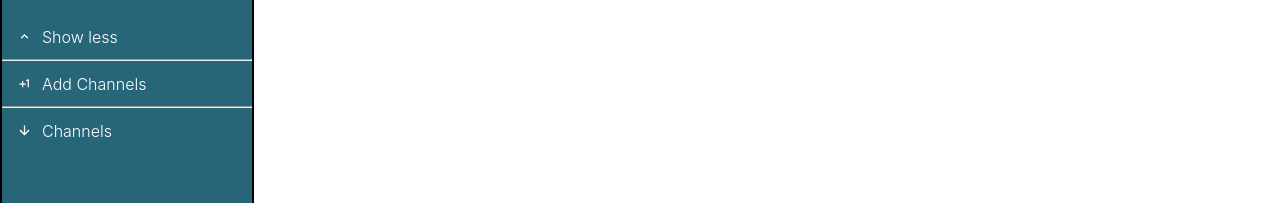
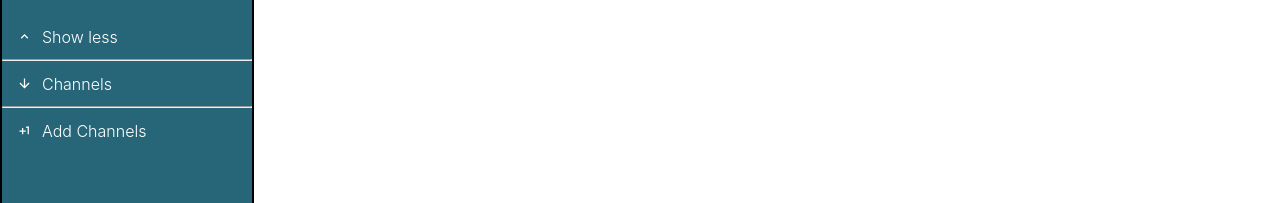
Before and after one commit to adjacentdata/ZipChat, a React (Create React App) app: page / in a window 1280 px wide. Shown: the part 357-560 px from the top of the page. Built offline with nearby package versions, Linux system fonts and the light colour scheme; no server answers.

Commit message:
fixed Sidebar DB

```diff
--- a/src/sidebar/Options.js
+++ b/src/sidebar/Options.js
@@ -1,5 +1,6 @@
 import React from 'react'
 import styled from 'styled-components'
+import { database } from '../firebase_console'
 
 const OptionsWrapper = styled.div`
     display: flex;
@@ -25,12 +26,15 @@ const SidebarOption = styled.div`
 `
 
 function Options({addChannel, Icon, text}) {
-    const handleChannel = () =>{
+    const openChannel = () => {
 
     }
+    const handleChannel = () =>{
+        const addedChannel = prompt('New Channel?');
 
-    const openChannel = () => {
-
+        if(addedChannel) {
+            database.collection("Channels").add({name : addedChannel})
+        };
     }
     return (
         <OptionsWrapper onClick={addChannel ? handleChannel : openChannel }>
--- a/src/sidebar/Sidebar.js
+++ b/src/sidebar/Sidebar.js
@@ -75,9 +75,10 @@ function Sidebar() {
             <Options Icon={ScheduleIcon} text="Mentions"/>
             <Options Icon={KeyboardArrowUpIcon} text="Show less"/>
             <hr/>
+            <Options Icon={ArrowDownwardIcon} text="Channels"/>
+            <hr/>
             <Options Icon={PlusOneIcon} text="Add Channels" addChannel />
-            <hr/>
-            <Options Icon={ArrowDownwardIcon} text="Channels"/>
+
         </SidebarWrapper>
     )
 }
```
